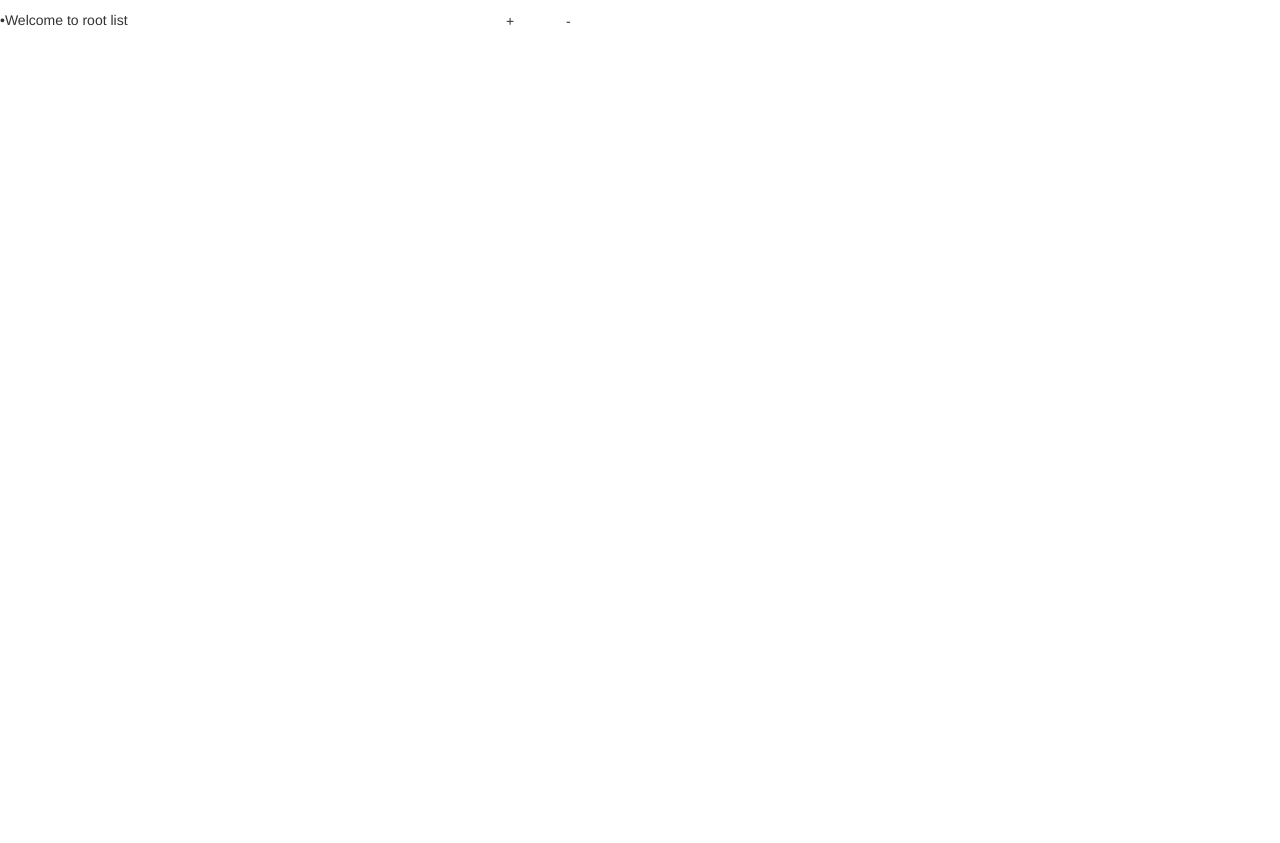
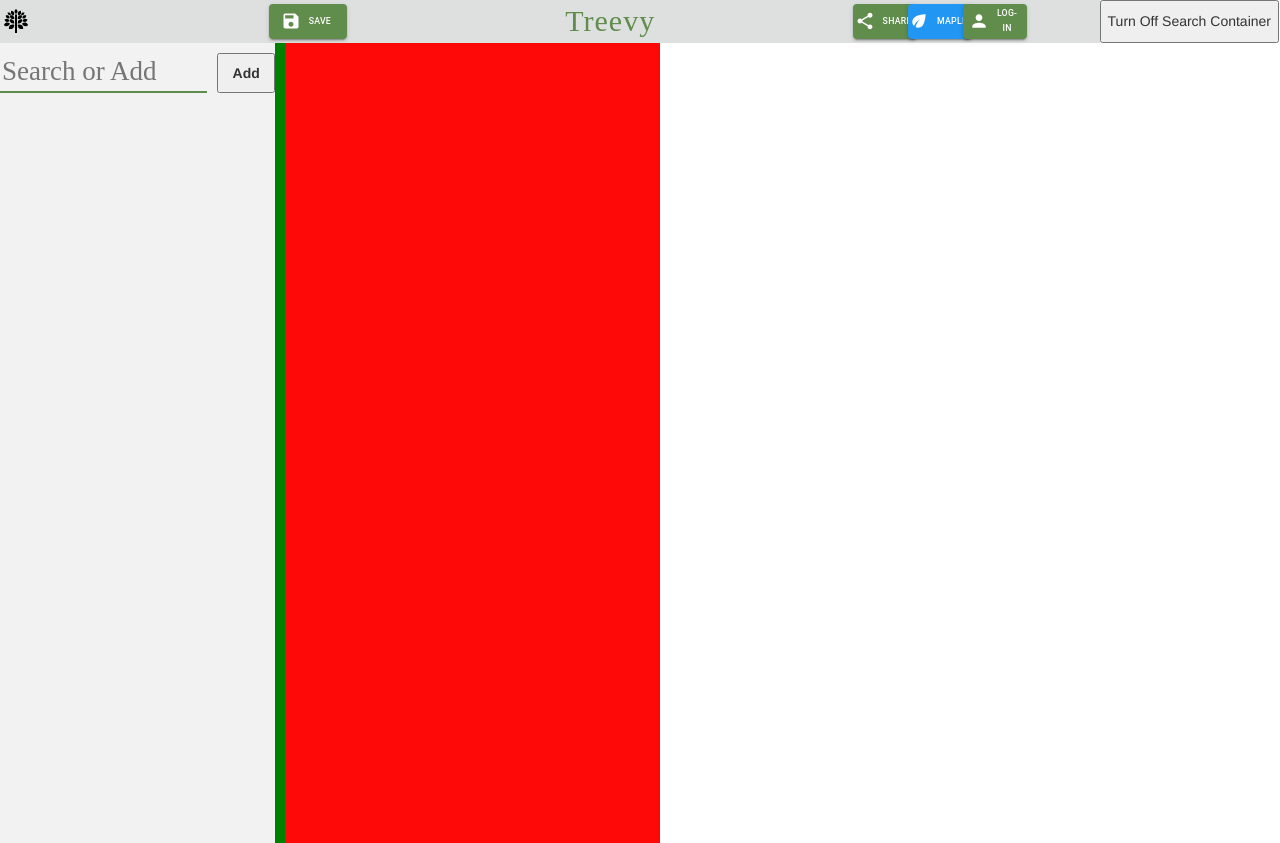
Before and after one commit to JaydenElliott/Branch-It, a React (Create React App) app in the folder treevy_client/: page / in a window 1280 px wide. Before the commit the page ends 800 px from the top, so only its background shows below. Built offline with nearby package versions, Linux system fonts and the light colour scheme.

Commit message:
BUILD: #44 list container component and corresponding CSS now in place. However, the side of the list-container does not adjust with the size of the sidebar-container.

```diff
--- a/treevy_client/src/App.tsx
+++ b/treevy_client/src/App.tsx
@@ -27,8 +27,8 @@ class App extends Component<{}, any> {
     return (
       <div className="maindiv">
         {/* <TestingGrounds /> */}
-        {/* <HomePage /> */}
-        <ListHandler />
+        <HomePage />
+        {/* <ListHandler /> */}
       </div>
     );
   }
--- a/treevy_client/src/componentStyles/homePage/homePage.css
+++ b/treevy_client/src/componentStyles/homePage/homePage.css
@@ -67,12 +67,6 @@ Middle styling
   background-color: #ffffff;
 }
 
-.list-container {
-  grid-area: list-container;
-  background-color: #ffffff;
-  border-left: #ededed solid 1px;
-}
-
 .graph-container {
   grid-area: graph-container;
   background-color: #ffffff;
--- /dev/null
+++ b/treevy_client/src/componentStyles/homePage/list-container/listContainer.css
@@ -0,0 +1,8 @@
+.list-container {
+    grid-area: list-container;
+    display: inline-block;
+    position: relative;
+    background-color: #ff0808;
+    border-left: #ededed solid 1px;
+    width: auto;
+}
--- a/treevy_client/src/components/homePage/homePage.tsx
+++ b/treevy_client/src/components/homePage/homePage.tsx
@@ -15,6 +15,9 @@ import logo from "../../logo/templogo.svg";
 
 // Search Bar
 import SearchBar from "./search-container/searchContainer";
+
+// List container
+import ListContainer from "./list-container/listContainer";
 
 // Lists
 import TreevyList from "../listHandling/treevyList";
@@ -149,10 +152,8 @@ export default class HomePage extends Component<any, HomePageState> {
         <button onClick={() => this.setState({searchContainerOn: false})}>Turn Off Search Container</button>
         {this.renderTopBar()}
         <div className="content-container">
-          {this.state.searchContainerOn ? <SearchBar /> : null}
-        </div>
-        <div className="list-container">
-          {this.renderList("")} {/* FIX: render selected to-do */}
+          {this.state.searchContainerOn ? <SearchBar selectedListHandler={undefined}/> : null}
+          <ListContainer />
         </div>
         <div className="graph-container" onClick={() => alert('hello')}></div>
       </div>
--- /dev/null
+++ b/treevy_client/src/components/homePage/list-container/listContainer.tsx
@@ -0,0 +1,41 @@
+import React, { ChangeEvent, Component } from "react";
+import "../../../componentStyles/homePage/list-container/listContainer.css";
+import ListHandler, { ListHandlerState } from "../../listHandling/listHandler";
+import Draggable from "react-draggable";
+
+/**
+ * Defines the state for the ListContainer component
+ */
+interface ListContainerState {
+    // Information about the selected list
+    selectedList: ListHandler;
+}
+export default class ListContainer extends Component<any, ListContainerState> {
+  constructor(props: any) {
+    super(props);
+
+    this.state = {
+        selectedList: this.props.selectedList || undefined
+    };
+  }
+
+  /**
+   * FUNCTIONALITY: simply sets the selected list for the ListContainer.
+   *                Note that this is public as it is to be provided to another component.
+   * @param list ListHandler which is selected
+   */
+  public selectedListHandler(list: ListHandler) {
+      this.setState({
+          selectedList: list
+      });
+  }
+
+  render() {
+      // FIX: get the list container to adjust in size depending on the length of the sidebar.
+      const sidebarLength = document.getElementById('sidebar-container')?.clientWidth;
+      return (
+        <div className="list-container" style={{width:(sidebarLength + "")}} />
+      );
+  }
+
+}
--- a/treevy_client/src/components/homePage/search-container/searchContainer.tsx
+++ b/treevy_client/src/components/homePage/search-container/searchContainer.tsx
@@ -16,6 +16,7 @@ interface SearchBarState {
 
   // To-do lists
   selectedList: ListHandler;
+  selectedListHandler: (list: ListHandler) => void; // Details
   toDoLists: ListHandler[];
   displayedToDoLists: ListHandler[]; // To-do lists displayed to the user according to the search
 
@@ -34,6 +35,7 @@ export default class SearchBar extends Component<any, SearchBarState> {
 
       toDoLists: this.props.toDoLists || [],
       selectedList: props.selectedList,
+      selectedListHandler: props.selectedListHandler,
       displayedToDoLists: this.props.toDoLists || [],
 
 
@@ -260,7 +262,7 @@ export default class SearchBar extends Component<any, SearchBarState> {
     // Render at the resized width or the given
     if (this.state.width === -1) {
       return (
-        <div className="sidebar-container">
+        <div id="sidebar-container" className="sidebar-container">
           {this.renderSearch()}
           {this.displayToDoLists()}
           <Draggable
@@ -274,7 +276,7 @@ export default class SearchBar extends Component<any, SearchBarState> {
       );
     } else {
       return (
-        <div className="sidebar-container" style={{width: this.state.width}}>
+        <div id="sidebar-container" className="sidebar-container" style={{width: this.state.width}}>
           {this.renderSearch()}
           {this.displayToDoLists()}
           <Draggable
--- a/treevy_client/src/components/listHandling/listHandler.tsx
+++ b/treevy_client/src/components/listHandling/listHandler.tsx
@@ -25,7 +25,7 @@ export default class ListHandler extends Component<any, any> {
     super(props);
 
     this.state = {
-      listName: "",
+      listName: this.props.listName || "",
       idCounter: 0,
       rootNode: rootList,
     };
```
